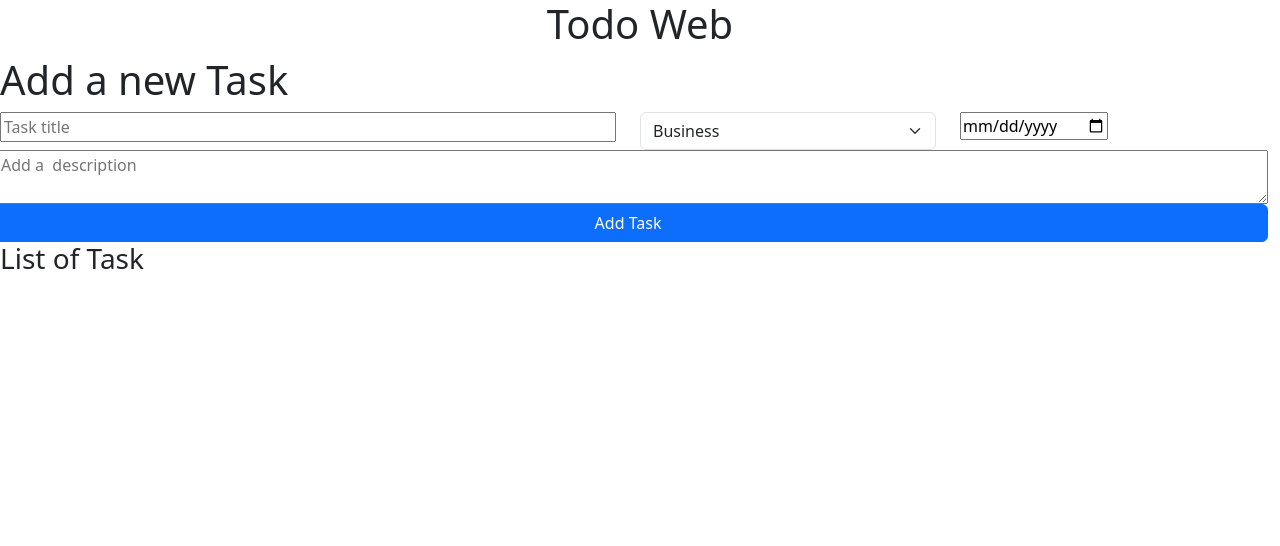
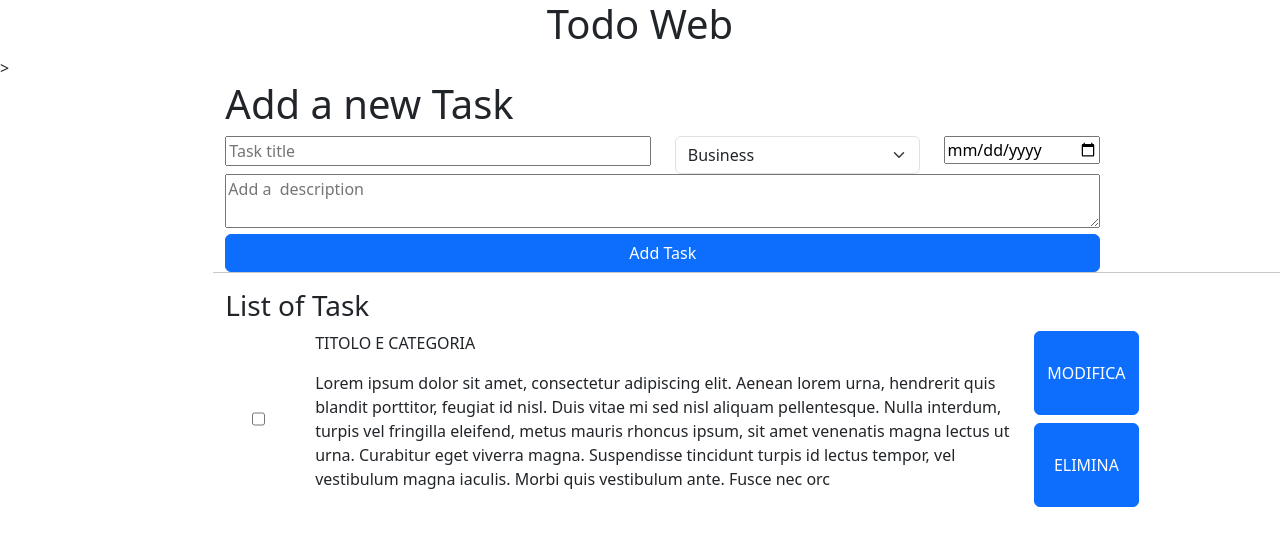
Before and after one commit to alestroc/vue-todo, a Vue app: page / in a window 1280 px wide. Shown: the top 546 px of the page. Built offline with nearby package versions, Linux system fonts and the light colour scheme.

Commit message:
Defined Layout

```diff
--- a/src/App.vue
+++ b/src/App.vue
@@ -11,14 +11,19 @@ export default {
 
 <template>
   <h1 class="text-center">Todo Web</h1>
-  <div class="row"> <!-- row che racchiude l'inserimento della task-->
-    <h1 >Add a new Task</h1>
-    <div class="row"> <!-- row dei 3 elementi-->
+> <!-- row che racchiude l'inserimento della task-->
 
-      <div class="col-lg-6"> <!-- col Title-->
+    <div class="row offset-lg-2"> <!-- row dei 3 elementi-->
+      <h1 >Add a new Task</h1>
 
-        <input class="w-100" type="text" placeholder="Task title">
+
+
+      <div class="col-lg-5 "> <!-- col Title-->
+
+        <input class="w-100 " type="text" placeholder="Task title" aria-label="Text input with dropdown button">
       </div>
+
+
 
       <div class="col-3"> <!-- col Category-->
         <select  class="form-select" name="category" id="category">
@@ -30,31 +35,45 @@ export default {
           <option value="hobby">Hobby</option>
         </select>
       </div>
-      <div class="col-3"> <!-- col Date-->
-        <input type="date" name="task-date" id="task-date">
+      <div class="col-2"> <!-- col Date-->
+        <input  class="w-100" type="date" name="task-date" id="task-date">
       </div>
     </div>
 
 
-    <div class="row">   <!-- row per TXT e button-->
-      <textarea class="w-100" rows="2" placeholder="Add a  description"></textarea>
+    <div class="row offset-lg-2">   <!-- row per TXT e button-->
+      <div class="col-10">
+        <textarea class="w-100" rows="2" placeholder="Add a  description"></textarea>
       <input class="btn btn-primary w-100" type="button" value="Add Task">
+      </div>
+
+      <hr>
     </div>
+
+
+  <div class="row offset-lg-2">
     <h3>List of Task</h3>
-  </div>
 
-  <div class="row">
+    <div class="col-1 d-flex justify-content-center"> <input class="" type="checkbox" ></div>
 
-    <div class="col"><!-- COL DEL CHECKBOX--></div>
+    <div class="col-8"><!-- COL PER TESTO E CATEGORIA-->
 
-    <div class="col"><!-- COL PER TESTO E CATEGORIA-->
+      <div class="row"><p>TITOLO E CATEGORIA</p></div>
 
-      <div class="row"><!-- row per titolo e categoria--></div>
-
-      <div class="row"><!--ROW PER TESTO TASK--></div>
+      <div class="row"><p>Lorem ipsum dolor sit amet, consectetur adipiscing elit. Aenean lorem urna, hendrerit quis blandit
+          porttitor,
+          feugiat id nisl. Duis vitae mi sed nisl aliquam pellentesque. Nulla interdum, turpis vel fringilla eleifend,
+          metus mauris rhoncus ipsum, sit
+          amet venenatis magna lectus ut urna. Curabitur eget viverra magna. Suspendisse tincidunt turpis id lectus
+          tempor, vel vestibulum magna iaculis.
+          Morbi quis vestibulum ante. Fusce nec orc</p></div>
 
     </div>
-    <div class="col"><!--COL PER TASTI MODIFICA E ELIMINA--></div>
+    <div class="col-1 d-grid gap-2">
+      <button type="button" class="btn btn-primary ">MODIFICA</button>
+
+      <button type="button" class="btn btn-primary">ELIMINA</button>
+    </div>
 
   </div>
 
```
